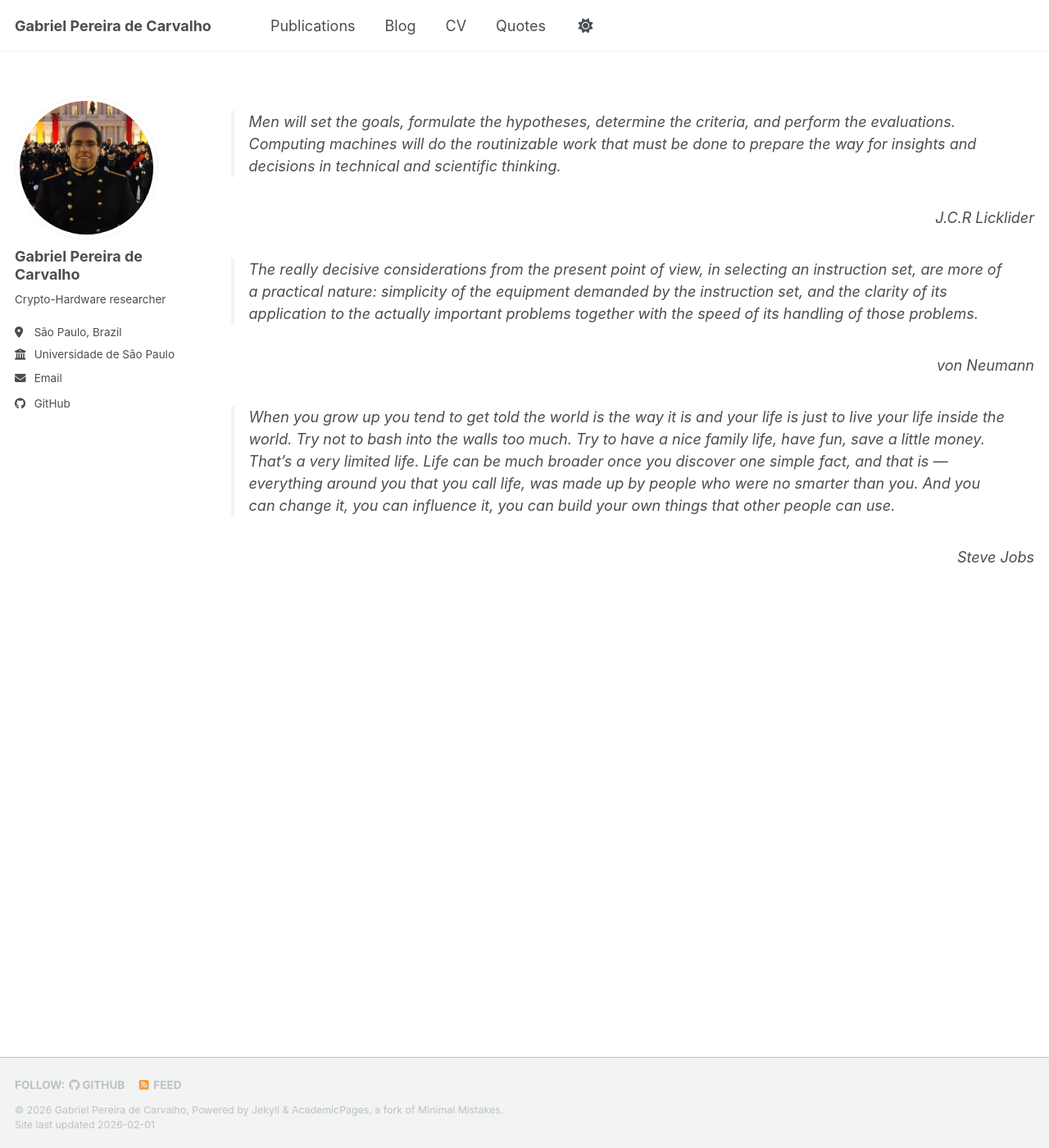
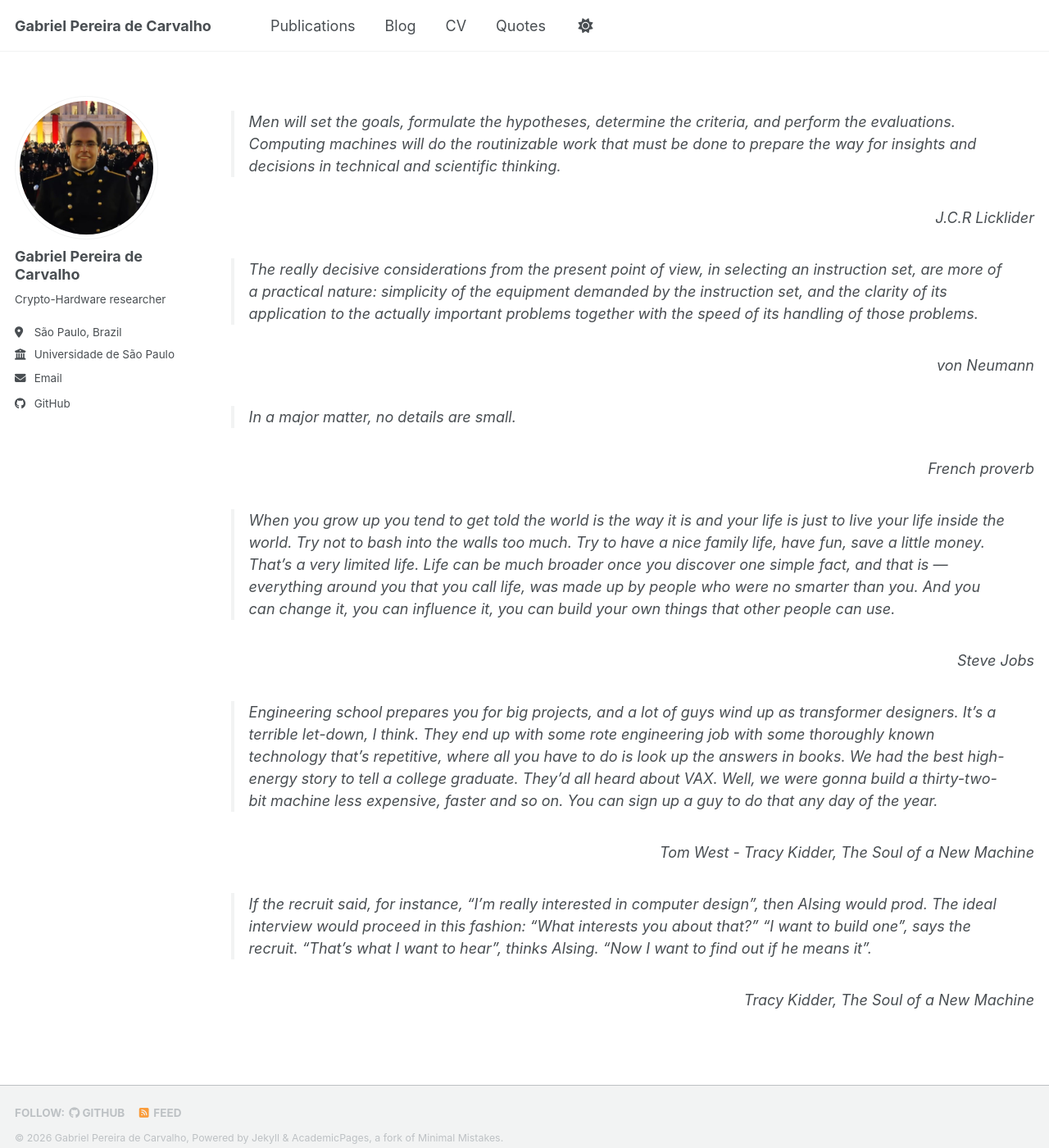
Before and after one commit to ArkhamKnightGPC/ArkhamKnightGPC.github.io, a Jekyll site: the page built from _pages/quotes.md, in a window 1280 px wide and 1400 px high. Shown: the whole window at 82% size. Built offline with Jekyll 4.4.1, drawn with Linux system fonts in a browser that asks for light colours; a script bundle is joined from its source files by our own code; library files that are not in the unit come from our copies.

Commit message:
:memo: update quotes (The Soul of a New Machine)

```diff
--- a/_pages/quotes.md
+++ b/_pages/quotes.md
@@ -17,7 +17,25 @@ redirect_from:
   <em>von Neumann</em>
 </div>
 
+> In a major matter, no details are small.
+<div style="text-align: right">
+  <em>French proverb</em>
+</div>
+
 > When you grow up you tend to get told the world is the way it is and your life is just to live your life inside the world. Try not to bash into the walls too much. Try to have a nice family life, have fun, save a little money. That’s a very limited life. Life can be much broader once you discover one simple fact, and that is — everything around you that you call life, was made up by people who were no smarter than you. And you can change it, you can influence it, you can build your own things that other people can use.
 <div style="text-align: right">
   <em>Steve Jobs</em>
 </div>
+
+> Engineering school prepares you for big projects, and a lot of guys wind up as transformer designers. It's a terrible let-down, I think. They end up with some rote engineering job with some thoroughly known technology that's repetitive, where all you have to do is look up the answers in books. We had the best high-energy story to tell a college graduate. They'd all heard about VAX. Well, we were gonna build a thirty-two-bit machine less expensive, faster and so on. You can sign up a guy to do that any day of the year.
+<div style="text-align: right">
+  <em>Tom West - Tracy Kidder, <i>The Soul of a New Machine</i></em>
+</div>
+
+> If the recruit said, for instance, "I'm really interested in computer design", then Alsing would prod. The ideal interview would proceed in this fashion:
+> "What interests you about that?"
+> "I want to build one", says the recruit.
+> "That's what I want to hear", thinks Alsing. "Now I want to find out if he means it".
+<div style="text-align: right">
+  <em>Tracy Kidder, <i>The Soul of a New Machine</i></em>
+</div>
```
